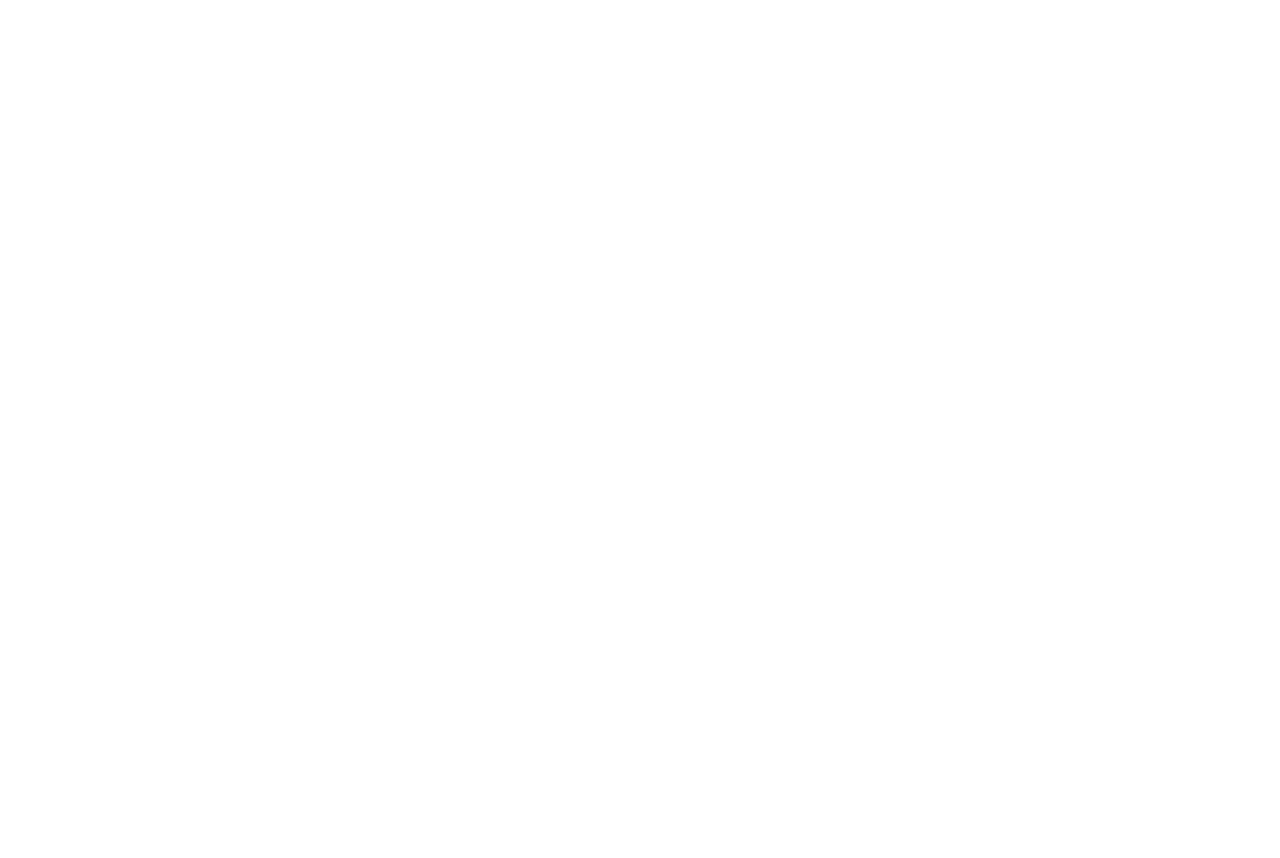
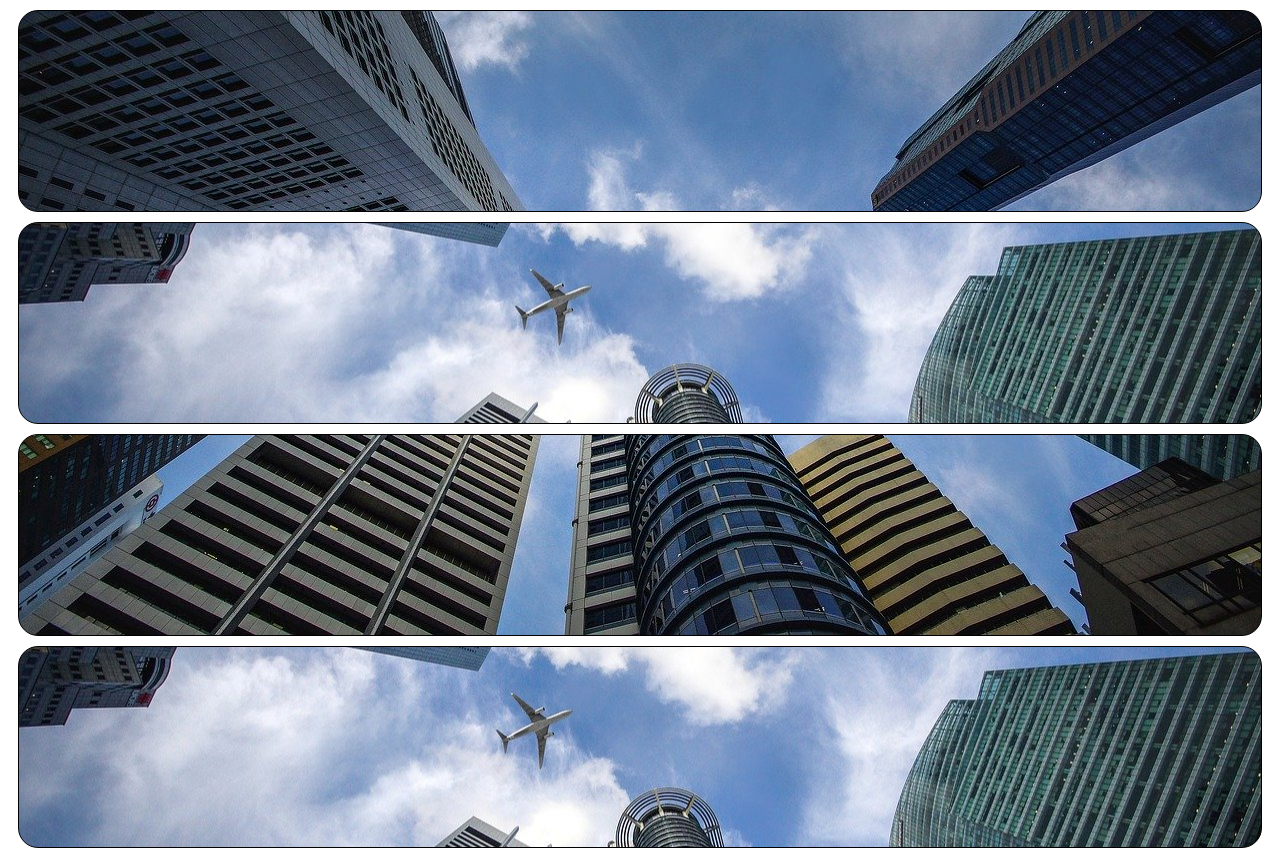
Before and after one commit to Alexandredeveloperbr/html-css, a plain HTML site: page exercicios/ex022/fundo003.html in a window 1280 px wide. Before the commit the page ends 800 px from the top, so only its background shows below. Drawn offline with Linux system fonts and the light colour scheme.

Commit message:
atualizei exercicios cap 19

```diff
--- a/exercicios/ex022/fundo003.html
+++ b/exercicios/ex022/fundo003.html
@@ -5,24 +5,57 @@
     <meta name="viewport" content="width=device-width, initial-scale=1.0">
     <title>Posição dos Fundos</title>
     <style>
+        div.bloco {
+            background-image: url('imagens/wallpaper002.jpg');
+            height: 200px;
+            border: 1px solid black;
+            border-radius: 20px;
+            margin: 10px;
 
+        }
 
+        div#q1 {
+            background-position: left top;
+
+        }
+
+        div#q2 {
+            background-position: left center;
+
+        }
+
+        div#q3 {
+            background-position: right bottom;
+
+        }
+
+        div#q4 {
+            background-position: center center;
+
+        }
     </style>
 </head>
 <body>
-    <div>
+    <div class="bloco" id="q1">
 
 
     </div>
-    <div>
-
-
-    </div>
-    <div>
+    <div class="bloco" id="q2">
 
 
     </div>
 
+    <div class="bloco" id="q3">
+
+
+    </div>
+
+    <div class="bloco" id="q4">
+
+
+    </div>
+
+
 </body>
 
 </html>
```
Also changed, not shown: exercicios/ex022/fundo004.html (added, +27 -0 lines), exercicios/ex022/fundo005.html (added, +20 -0 lines).
